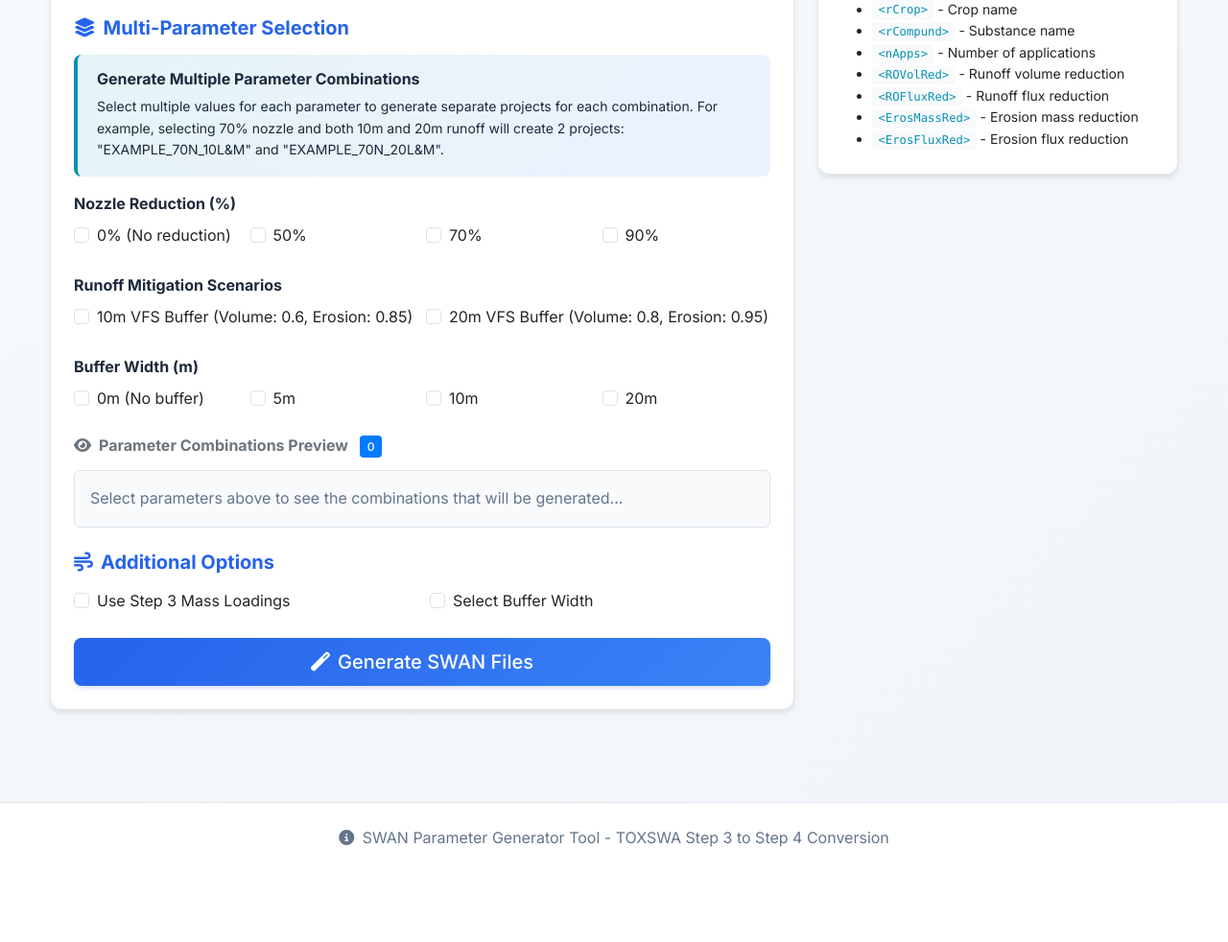
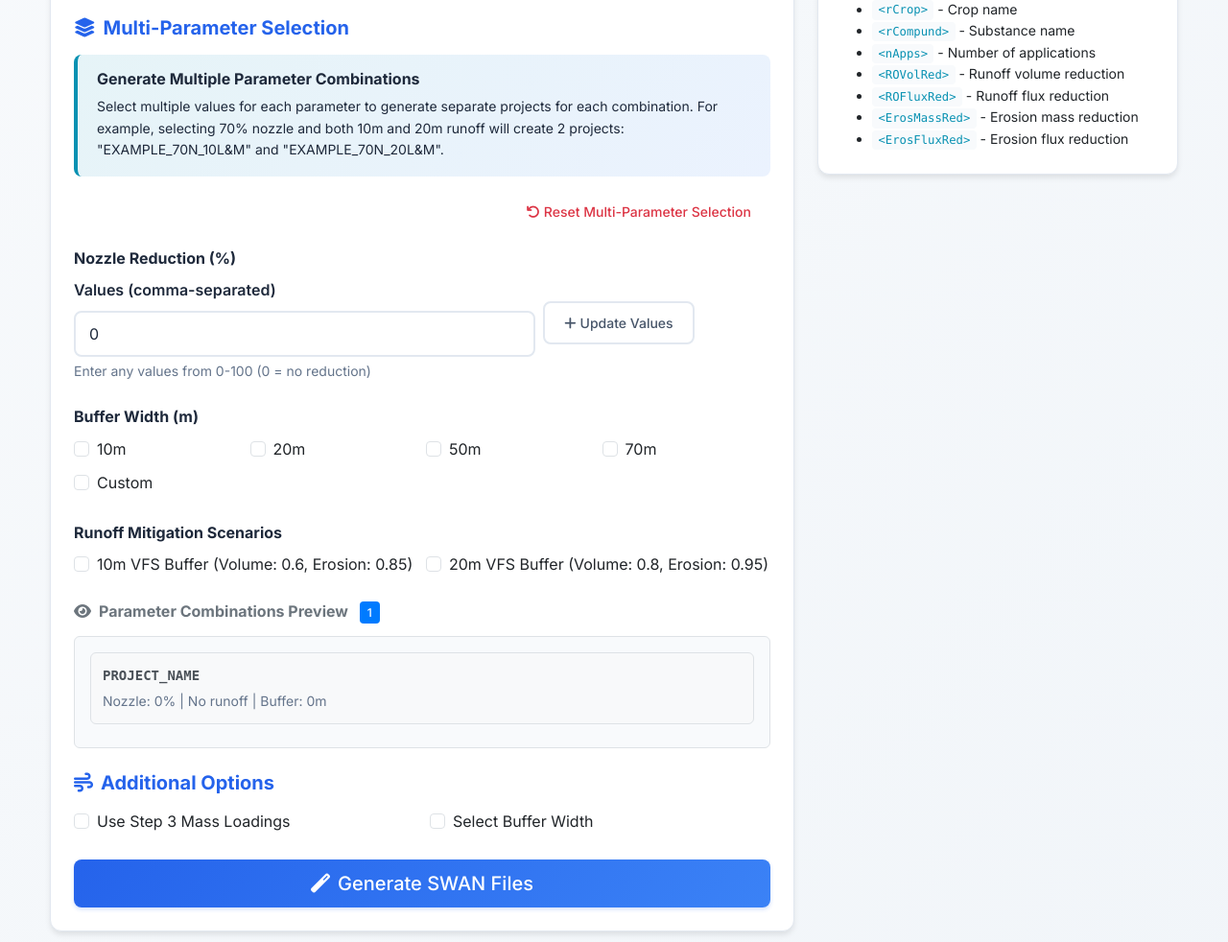
Before and after one commit to dgl321/swan-tool, a Flask app: template templates/configure.html in a window 1280 px wide. Shown: the part 515-1497 px from the top of the page at 96% size. Before the commit the page ends 1398 px from the top, so only its background shows below. Run offline with Flask 3, Linux system fonts and the light colour scheme; the template is opened without the code that fills it, so the values that code supplies are empty.

Commit message:
Enhance multi-parameter selection functionality
- Added a reset button to clear multi-parameter selections.
- Introduced custom input fields for nozzle reduction and buffer width, allowing users to enter values directly.
- Updated JavaScript to handle custom values and reset functionality, improving user experience.
- Refactored buffer width selection to include custom options and ensure dynamic updates of parameter combinations.

```diff
--- a/templates/configure.html
+++ b/templates/configure.html
@@ -135,37 +135,86 @@
                                 "EXAMPLE_70N_10L&M" and "EXAMPLE_70N_20L&M".</p>
                         </div>
 
+                        <!-- Multi-Parameter Selection Reset Button -->
+                        <div class="mb-3 d-flex justify-content-end">
+                            <button type="button" class="btn btn-outline-danger btn-sm" id="resetParametersBtn">
+                                <i class="fas fa-undo me-1"></i>Reset Multi-Parameter Selection
+                            </button>
+                        </div>
+
                         <!-- Nozzle Reduction Selection -->
                         <div class="mb-4">
                             <label class="form-label fw-bold">Nozzle Reduction (%)</label>
                             <div class="row g-2">
+                                <div class="col-md-8">
+                                    <label for="nozzle_custom" class="form-label">Values (comma-separated)</label>
+                                    <input type="text" class="form-control" id="nozzle_custom" value="0"
+                                        placeholder="e.g., 0, 25, 40, 60, 85"
+                                        title="Enter nozzle reduction values separated by commas">
+                                    <div class="form-text">Enter any values from 0-100 (0 = no reduction)</div>
+                                </div>
+                                <div class="col-md-4">
+                                    <button type="button" class="btn btn-outline-secondary btn-sm mt-4"
+                                        onclick="addCustomNozzles()">
+                                        <i class="fas fa-plus me-1"></i>Update Values
+                                    </button>
+                                </div>
+                            </div>
+                        </div>
+
+                        <!-- Buffer Width Selection -->
+                        <div class="mb-4">
+                            <label class="form-label fw-bold">Buffer Width (m)</label>
+                            <div class="row g-2 mb-3">
                                 <div class="col-md-3">
                                     <div class="form-check">
-                                        <input class="form-check-input nozzle-checkbox" type="checkbox" id="nozzle_0"
-                                            value="0">
-                                        <label class="form-check-label" for="nozzle_0">0% (No reduction)</label>
+                                        <input class="form-check-input buffer-checkbox" type="checkbox" id="buffer_10"
+                                            value="10">
+                                        <label class="form-check-label" for="buffer_10">10m</label>
                                     </div>
                                 </div>
                                 <div class="col-md-3">
                                     <div class="form-check">
-                                        <input class="form-check-input nozzle-checkbox" type="checkbox" id="nozzle_50"
-                                            value="50">
-                                        <label class="form-check-label" for="nozzle_50">50%</label>
+                                        <input class="form-check-input buffer-checkbox" type="checkbox" id="buffer_20"
+                                            value="20">
+                                        <label class="form-check-label" for="buffer_20">20m</label>
                                     </div>
                                 </div>
                                 <div class="col-md-3">
                                     <div class="form-check">
-                                        <input class="form-check-input nozzle-checkbox" type="checkbox" id="nozzle_70"
-                                            value="70">
-                                        <label class="form-check-label" for="nozzle_70">70%</label>
+                                        <input class="form-check-input buffer-checkbox" type="checkbox" id="buffer_50"
+                                            value="50">
+                                        <label class="form-check-label" for="buffer_50">50m</label>
                                     </div>
                                 </div>
                                 <div class="col-md-3">
                                     <div class="form-check">
-                                        <input class="form-check-input nozzle-checkbox" type="checkbox" id="nozzle_90"
-                                            value="90">
-                                        <label class="form-check-label" for="nozzle_90">90%</label>
+                                        <input class="form-check-input buffer-checkbox" type="checkbox" id="buffer_70"
+                                            value="70">
+                                        <label class="form-check-label" for="buffer_70">70m</label>
                                     </div>
+                                </div>
+                                <div class="col-md-3">
+                                    <div class="form-check">
+                                        <input class="form-check-input" type="checkbox" id="buffer_custom_checkbox">
+                                        <label class="form-check-label" for="buffer_custom_checkbox">Custom</label>
+                                    </div>
+                                </div>
+                            </div>
+                            <div class="row g-2" id="buffer_custom_section" style="display: none;">
+                                <div class="col-md-8">
+                                    <label for="buffer_custom" class="form-label">Custom Values
+                                        (comma-separated)</label>
+                                    <input type="text" class="form-control" id="buffer_custom"
+                                        placeholder="e.g., 5, 15, 25, 35, 45"
+                                        title="Enter custom buffer width values separated by commas">
+                                    <div class="form-text">Add any additional values (0-100)</div>
+                                </div>
+                                <div class="col-md-4">
+                                    <button type="button" class="btn btn-outline-secondary btn-sm mt-4"
+                                        onclick="addCustomBuffers()">
+                                        <i class="fas fa-plus me-1"></i>Add Custom Values
+                                    </button>
                                 </div>
                             </div>
                         </div>
@@ -190,41 +239,6 @@
                                         <label class="form-check-label" for="runoff_20m">
                                             20m VFS Buffer (Volume: 0.8, Erosion: 0.95)
                                         </label>
-                                    </div>
-                                </div>
-                            </div>
-                        </div>
-
-                        <!-- Buffer Width Selection -->
-                        <div class="mb-4">
-                            <label class="form-label fw-bold">Buffer Width (m)</label>
-                            <div class="row g-2">
-                                <div class="col-md-3">
-                                    <div class="form-check">
-                                        <input class="form-check-input buffer-checkbox" type="checkbox" id="buffer_0"
-                                            value="0">
-                                        <label class="form-check-label" for="buffer_0">0m (No buffer)</label>
-                                    </div>
-                                </div>
-                                <div class="col-md-3">
-                                    <div class="form-check">
-                                        <input class="form-check-input buffer-checkbox" type="checkbox" id="buffer_5"
-                                            value="5">
-                                        <label class="form-check-label" for="buffer_5">5m</label>
-                                    </div>
-                                </div>
-                                <div class="col-md-3">
-                                    <div class="form-check">
-                                        <input class="form-check-input buffer-checkbox" type="checkbox" id="buffer_10"
-                                            value="10">
-                                        <label class="form-check-label" for="buffer_10">10m</label>
-                                    </div>
-                                </div>
-                                <div class="col-md-3">
-                                    <div class="form-check">
-                                        <input class="form-check-input buffer-checkbox" type="checkbox" id="buffer_20"
-                                            value="20">
-                                        <label class="form-check-label" for="buffer_20">20m</label>
                                     </div>
                                 </div>
                             </div>
@@ -372,9 +386,14 @@
         console.log('DOM loaded, setting up multi-parameter selection...');
 
         // Get all checkbox groups
-        const nozzleCheckboxes = document.querySelectorAll('.nozzle-checkbox');
         const runoffCheckboxes = document.querySelectorAll('.runoff-checkbox');
         const bufferCheckboxes = document.querySelectorAll('.buffer-checkbox');
+
+        // Custom input fields
+        const nozzleCustomInput = document.getElementById('nozzle_custom');
+        const bufferCustomInput = document.getElementById('buffer_custom');
+        const bufferCustomCheckbox = document.getElementById('buffer_custom_checkbox');
+        const bufferCustomSection = document.getElementById('buffer_custom_section');
 
         // Hidden form fields for legacy compatibility
         const nozzleReductionField = document.getElementById('nozzle_reduction');
@@ -385,11 +404,24 @@
         const combinationsPreview = document.getElementById('combinationsPreview');
         const combinationCount = document.getElementById('combinationCount');
 
+        // Function to parse custom values from input
+        function parseCustomValues(inputValue) {
+            if (!inputValue || inputValue.trim() === '') return [];
+
+            return inputValue.split(',')
+                .map(val => val.trim())
+                .filter(val => val !== '')
+                .map(val => {
+                    const num = parseInt(val);
+                    return isNaN(num) ? null : num;
+                })
+                .filter(val => val !== null && val >= 0 && val <= 100);
+        }
+
         // Function to generate all parameter combinations
         function generateCombinations() {
-            const selectedNozzles = Array.from(nozzleCheckboxes)
-                .filter(cb => cb.checked)
-                .map(cb => parseInt(cb.value));
+            // Get nozzle values from text input
+            const nozzleValues = parseCustomValues(nozzleCustomInput.value);
 
             const selectedRunoffs = Array.from(runoffCheckboxes)
                 .filter(cb => cb.checked)
@@ -399,8 +431,14 @@
                 .filter(cb => cb.checked)
                 .map(cb => parseInt(cb.value));
 
+            // Get custom buffer values only if custom checkbox is checked
+            const customBuffers = bufferCustomCheckbox.checked ? parseCustomValues(bufferCustomInput.value) : [];
+
+            // Combine checkbox and custom buffer values
+            const allBuffers = [...new Set([...selectedBuffers, ...customBuffers])];
+
             // If no parameters selected, show default message
-            if (selectedNozzles.length === 0 && selectedRunoffs.length === 0 && selectedBuffers.length === 0) {
+            if (nozzleValues.length === 0 && selectedRunoffs.length === 0 && allBuffers.length === 0) {
                 combinationsPreview.innerHTML = '<p class="text-muted mb-0">Select parameters above to see the combinations that will be generated...</p>';
                 combinationCount.textContent = '0';
                 return [];
@@ -408,11 +446,11 @@
 
             // Generate all combinations
             const combinations = [];
-            const nozzleValues = selectedNozzles.length > 0 ? selectedNozzles : [0];
+            const nozzleVals = nozzleValues.length > 0 ? nozzleValues : [0];
             const runoffValues = selectedRunoffs.length > 0 ? selectedRunoffs : [''];
-            const bufferValues = selectedBuffers.length > 0 ? selectedBuffers : [0];
+            const bufferValues = allBuffers.length > 0 ? allBuffers : [0];
 
-            for (const nozzle of nozzleValues) {
+            for (const nozzle of nozzleVals) {
                 for (const runoff of runoffValues) {
                     for (const buffer of bufferValues) {
                         const combination = {
@@ -471,14 +509,81 @@
             combinationCount.textContent = combinations.length;
         }
 
-        // Add event listeners to all checkboxes
-        function addCheckboxListeners() {
-            const allCheckboxes = [...nozzleCheckboxes, ...runoffCheckboxes, ...bufferCheckboxes];
+        // Function to update nozzle values
+        function addCustomNozzles() {
+            const customValues = parseCustomValues(nozzleCustomInput.value);
+            if (customValues.length > 0) {
+                generateCombinations();
+            } else {
+                alert('Please enter valid nozzle reduction values (0-100, comma-separated)');
+            }
+        }
+
+        // Function to add custom buffer values
+        function addCustomBuffers() {
+            const customValues = parseCustomValues(bufferCustomInput.value);
+            if (customValues.length > 0) {
+                generateCombinations();
+                bufferCustomInput.value = ''; // Clear input after adding
+            } else {
+                alert('Please enter valid buffer width values (0-100, comma-separated)');
+            }
+        }
+
+        // Add event listeners to all checkboxes and inputs
+        function addEventListeners() {
+            const allCheckboxes = [...runoffCheckboxes, ...bufferCheckboxes];
 
             allCheckboxes.forEach(checkbox => {
                 checkbox.addEventListener('change', function () {
                     generateCombinations();
                 });
+            });
+
+            // Add listeners for custom input fields
+            nozzleCustomInput.addEventListener('input', function () {
+                generateCombinations();
+            });
+
+            bufferCustomInput.addEventListener('input', function () {
+                generateCombinations();
+            });
+
+            // Add listener for custom buffer checkbox to show/hide section
+            bufferCustomCheckbox.addEventListener('change', function () {
+                bufferCustomSection.style.display = this.checked ? 'block' : 'none';
+                generateCombinations();
+            });
+
+            // Add listeners for Enter key on custom inputs
+            nozzleCustomInput.addEventListener('keypress', function (e) {
+                if (e.key === 'Enter') {
+                    addCustomNozzles();
+                }
+            });
+
+            bufferCustomInput.addEventListener('keypress', function (e) {
+                if (e.key === 'Enter') {
+                    addCustomBuffers();
+                }
+            });
+
+            // Add listener for reset button
+            const resetBtn = document.getElementById('resetParametersBtn');
+            resetBtn.addEventListener('click', function () {
+                // Reset nozzle reduction to 0
+                nozzleCustomInput.value = '0';
+                // Uncheck all buffer checkboxes
+                bufferCheckboxes.forEach(cb => { cb.checked = false; });
+                // Uncheck custom buffer checkbox and hide custom section
+                bufferCustomCheckbox.checked = false;
+                bufferCustomSection.style.display = 'none';
+                // Clear custom buffer input
+                bufferCustomInput.value = '';
+                // Uncheck all runoff checkboxes
+                runoffCheckboxes.forEach(cb => { cb.checked = false; });
+                // Update combinations preview (should show default: nozzle 0, buffer 0, no runoff)
+                generateCombinations();
             });
         }
 
@@ -533,7 +638,7 @@
         });
 
         // Initialize
-        addCheckboxListeners();
+        addEventListeners();
         generateCombinations();
 
         console.log('Multi-parameter selection setup complete');
```
Also changed, not shown: test_custom_checkbox.py (added, +120 -0 lines).
